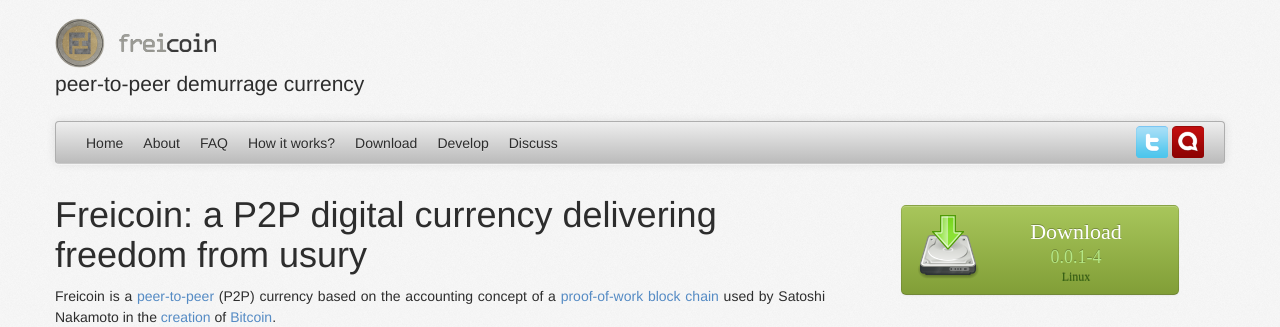
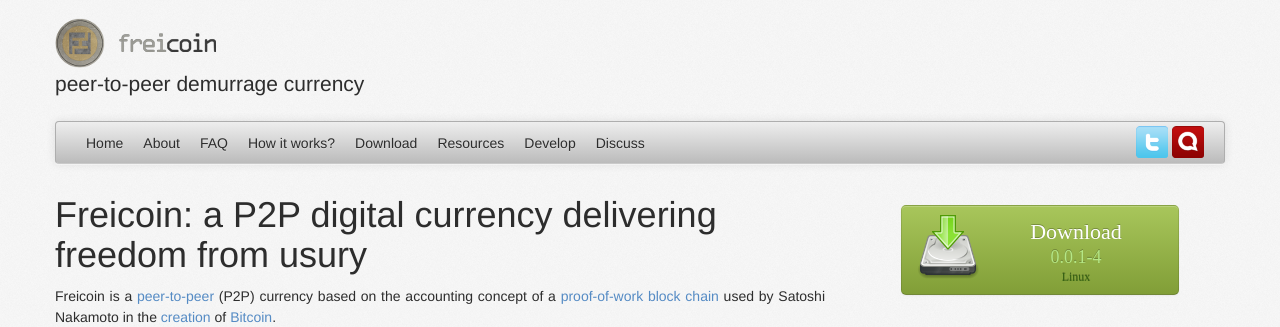
Before and after one commit to freicoin/freico.in, a Jekyll site: the page built from index.md, in a window 1280 px wide. Shown: the top 327 px of the page. Built offline with Jekyll 4.4.1, drawn with Linux system fonts in a browser that asks for light colours; nearby versions of some CDN libraries; some web fonts are replaced; comment, search, counter and statistics services are not loaded.

Commit message:
Added link to 'Resources' in menu

```diff
--- a/_config.yml
+++ b/_config.yml
@@ -39,6 +39,9 @@
         -
             title: Download
             url: /download/index.html
+        -
+            title: Resources
+            url: /resources/index.html
         -
             title: Develop
             url: https://github.com/freicoin/freicoin
```
